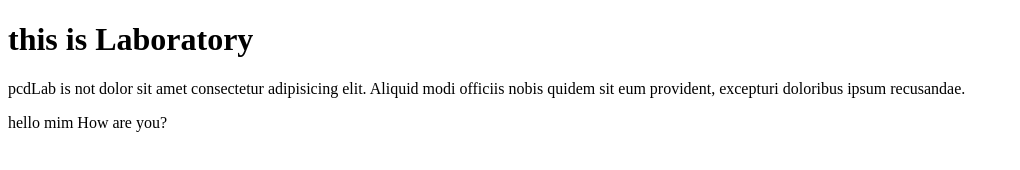
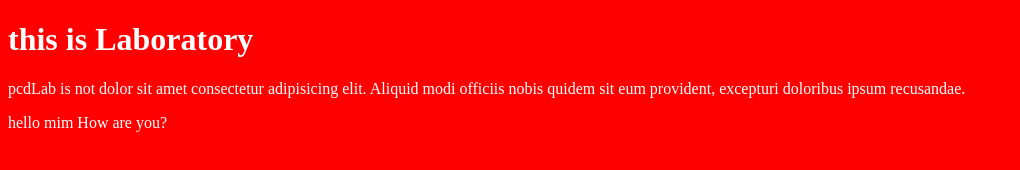
Before and after one commit to hasan-myoffice1/psd-lab, a plain HTML site: page index.html in a window 1280 px wide. Shown: the whole page, without its empty margins (0-1020 px from the left). Drawn offline with Linux system fonts and the light colour scheme.

Commit message:
StyleFile Added

```diff
--- a/index.html
+++ b/index.html
@@ -1,15 +1,20 @@
 <!DOCTYPE html>
 <html lang="en">
+
 <head>
     <meta charset="UTF-8">
     <meta name="viewport" content="width=device-width, initial-scale=1.0">
     <title>Document</title>
+    <link rel="stylesheet" href="./style.css">
 </head>
+
 <body>
     <h1>this is Laboratory</h1>
-    <p>pcdLab is not dolor sit amet consectetur adipisicing elit. Aliquid modi officiis nobis quidem sit eum provident, excepturi doloribus ipsum recusandae. </p>
+    <p>pcdLab is not dolor sit amet consectetur adipisicing elit. Aliquid modi officiis nobis quidem sit eum provident,
+        excepturi doloribus ipsum recusandae. </p>
 
     <p>hello mim How are you?</p>
 
 </body>
+
 </html>
--- /dev/null
+++ b/style.css
@@ -0,0 +1,5 @@
+html,
+body {
+   background-color: red;
+   color: white;
+}
```
